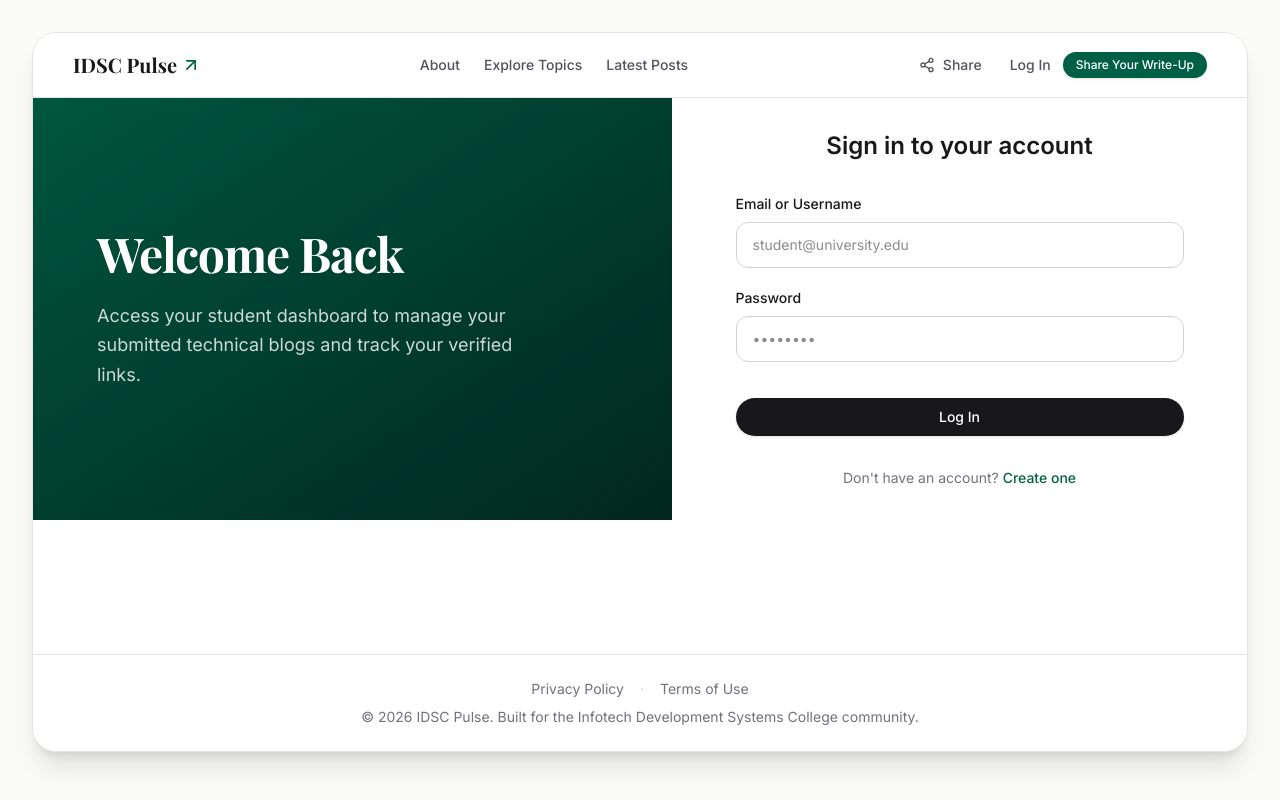
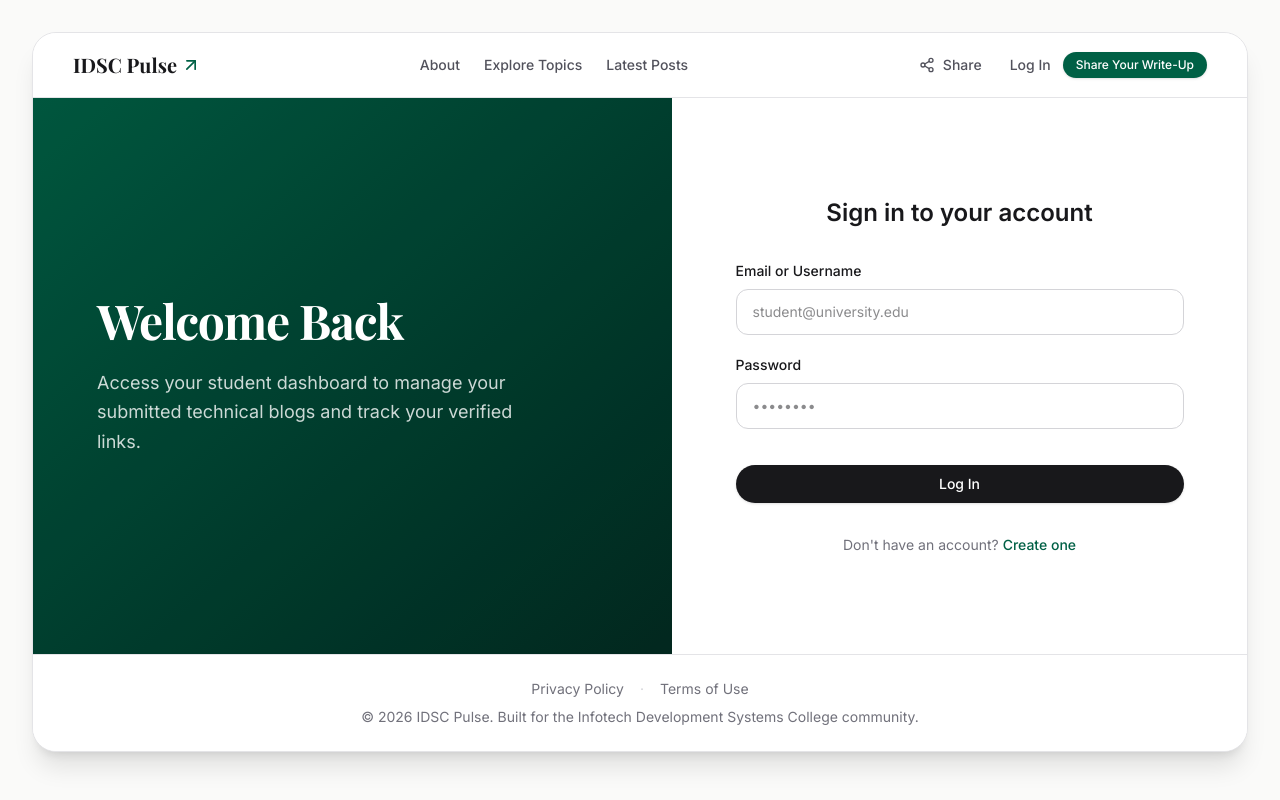
Before and after one commit to CremaCrem/idscstudentblog, a React (Vite) app in the folder client/: page /login in a window 1280 px wide. Built offline with nearby package versions, Linux system fonts and the light colour scheme; no server answers; a web font is replaced by a local one.

Commit message:
fix(ui): stretch auth page panels to full content height
Make <main> a flex column so login/register gradient panels fill the card.

```diff
--- a/client/src/components/layout/AppLayout.tsx
+++ b/client/src/components/layout/AppLayout.tsx
@@ -9,7 +9,7 @@
       <div className="w-full max-w-7xl">
         <div className="w-full min-h-[90vh] flex flex-col bg-white rounded-3xl shadow-xl border border-zinc-200 overflow-hidden">
           <Navbar />
-          <main className="flex-1">
+          <main className="flex-1 flex flex-col">
             <Outlet />
           </main>
           <Footer />
```
